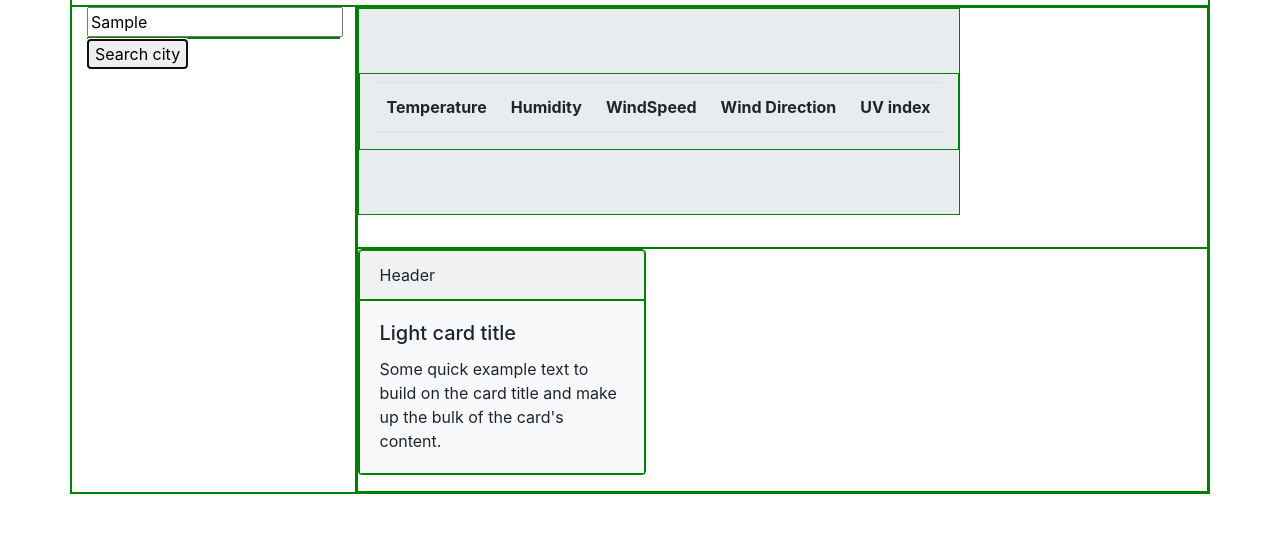
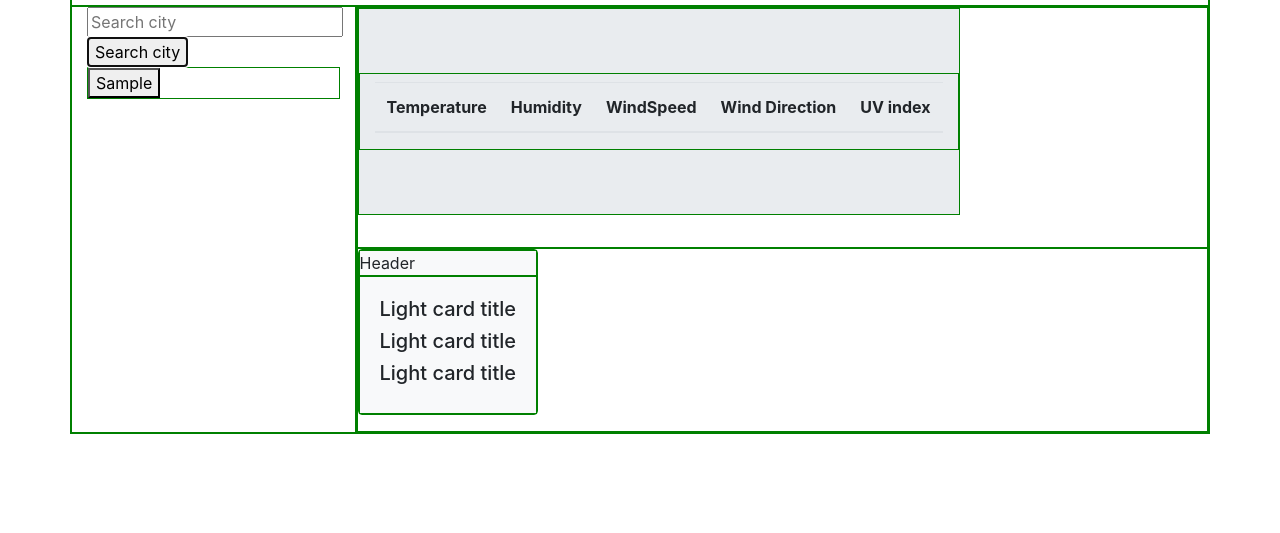
Before and after one commit to AndyMMunro/weather.io, a plain HTML site: page index.html in a window 1280 px wide. Both pictures are taken after typing "Sample" into the empty fields and a click on the button "Search city". Shown: the part 53-586 px from the top of the page. Drawn offline with nearby package versions, Linux system fonts and the light colour scheme; no server answers.

Commit message:
added forcast and UV API to changed forcast card format

```diff
--- a/index.html
+++ b/index.html
@@ -16,7 +16,6 @@
 <body>
 
 
-
     <div class="container">
         <div class="row">
             <div class="col-12">
@@ -24,10 +23,10 @@
             </div>
             <div class="col-3">
                 <input class="city-search-text" type="text" placeholder="Search city">
+                <button class="searchBtn">Search city</button>
                 <div class="search-hist">
-
+                    <!-- <button class="search-hist-btn">city</button> -->
                 </div>
-                <button class="searchBtn">Search city</button>
             </div>
             <div class="col-9">
                 <div class="row">
@@ -56,12 +55,12 @@
                 </div>
                 <div class="row">
                     <div class="card bg-light mb-3" style="max-width: 18rem;">
-                        <div class="card-header">Header</div>
+                        <div class="card-header-date">Header</div>
                         <div class="card-body">
-                            <h5 class="card-title">Light card title</h5>
-                            <p class="card-text">Some quick example text to build on the card title and make up the bulk
-                                of the card's
-                                content.</p>
+                            <h5 class="card-title-clouds">Light card title</h5>
+                            <h5 class="card-title-temp">Light card title</h5>
+                            <h5 class="card-title-humidity">Light card title</h5>
+
                         </div>
                     </div>
 
--- a/main.js
+++ b/main.js
@@ -5,35 +5,53 @@ $(document).ready(function () {
     $(".searchBtn").on("click", function (event) {
         // Preventing the buttons default behavior when clicked (which is submitting a form)
         event.preventDefault();
-
-        function clear() {
-            $(".city-search-text").empty();
-        }
-
-        clear();
-
         // This line grabs the input from the textbox
         var city = $(".city-search-text").val().trim();
-
+        // this sets variable location to city variable of the input
         var location = city;
-
+        // this changes the location variable to city var in the .then function
         location = city;
 
-        var queryURL = "https://api.openweathermap.org/data/2.5/weather?q=" + location + "&APPID=79e878a8b6f5bfce841612e4037403ac"
+        // url: "http://api.openweathermap.org/data/2.5/uvi?appid=548213dc11f704275b9979eff9e7e8cc&lat=" + lat + "&lon=" + lon,
+
+        // UV index API key
+        // var queryURL1 = "api.openweathermap.org/data/2.5/uvi?q=" + lat + lon + "&APPID=79e878a8b6f5bfce841612e4037403ac"
+
+        // UV index API call variables
+        // var lat = $(resp1.cord.lat)
+        // var lon = $(resp1.cord.lon)
 
 
+        // forecast call
+        var queryForcastURL = "http://api.openweathermap.org/data/2.5/forecast?q=" + location + "&APPID=79e878a8b6f5bfce841612e4037403ac"
+
+        $.ajax({
+            url: queryForcastURL,
+            method: "GET"
+
+        }).then(function (resp1) {
+            console.log(resp1)
+
+
+        });
+
+
+
+
+        // temp wind humdity API call
+        var queryURL = "https://api.openweathermap.org/data/2.5/weather?q=" + location + "&APPID=79e878a8b6f5bfce841612e4037403ac"
         $.ajax({
             url: queryURL,
             method: "GET"
 
             // Performing GET requests
         }).then(function (resp) {
-            // console.log(resp);
+            console.log(resp);
             // Create a new table row element
             var tRow = $("<tr>");
             // This is why we can create and save a reference to a td in the same statement we update its text
+            var tempCalc = ((resp.main.temp) - 273) * 1.8 + 32;
             // temp conversion from K to F
-            var tempCalc = ((resp.main.temp) - 273) * 1.8 + 32;
 
             var fTemp = $("<td>").text(parseInt(tempCalc))
 
@@ -41,7 +59,7 @@ $(document).ready(function () {
             var humidityTd = $("<td>").text(resp.main.humidity);
             var windSpeedTd = $("<td>").text(resp.wind.speed);
             var windDegTd = $("<td>").text(resp.wind.deg);
-            // var uVIndevTd = $("<td>").text(resp.UV);
+
             // Append the newly created table data to the table row
             tRow.append(fTemp, humidityTd, windSpeedTd, windDegTd);
             // Append the table row to the table body
@@ -50,31 +68,58 @@ $(document).ready(function () {
 
         });
 
-        function searchHistBtnRend() {
 
-            var searchHistBtnLoc = $("search-hist");
 
-            // creating button element
-            var button = $("<button>");
+        clear();
+        // console.log(citySearchText);
 
-            // creating text to be
-            //displayed on button
-            var text = $("buttons").append(city);
-
-            // appending text to button
-            $("button").append(text);
-
-            // appending button to div
-            $("searchHistBtnLoc").append(button);
-        }
-        searchHistBtnRend();
+        var citySearchText = $(".city-search-text")
 
         console.log(location);
-        return location;
+        if (city !== '') {
+            searchHistBtnRend(city);
+        }
+
+
+        // /        var tempLocation = JSON.parse(localStorage.getItem("location"))
+        //         tempLocation.push(city)
+
+        //         localStorage.setItem("location", JSON.stringify(tempLocation))
+
+
+        //         return location;
 
 
     });
 
+    function clear() {
+        // $(".city-search-text").empty();
+        $(".city-search-text").val('');
+        $(".display-4").empty();
+    }
 
-    // console.log(location)
+    function searchHistBtnRend(city) {
+        // grabbing button propigation location
+        var searchHistBtnLoc = $(".search-hist");
+
+
+        // creating button element
+        var button = $("<button>");
+        button.addClass("prevSerHistBtn");
+        // creating text to be
+        //displayed on button
+        button.text(city);
+        // appending button to div
+        searchHistBtnLoc.append(button);
+
+
+    }
+
+    $(".prevSerHist").on("click", function (event) {
+
+        location = button.text(city);
+
+    });
+
+    // console.log(searchHistBtnRend())
 });
```
